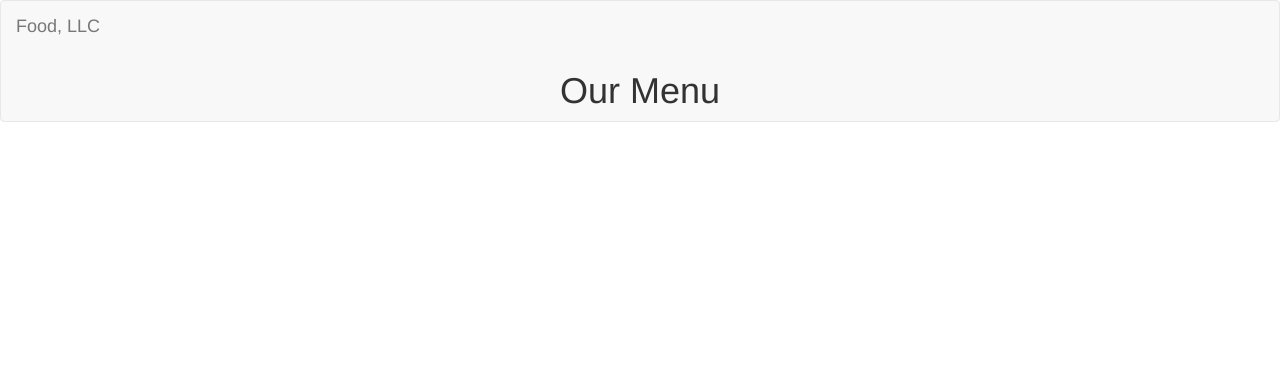
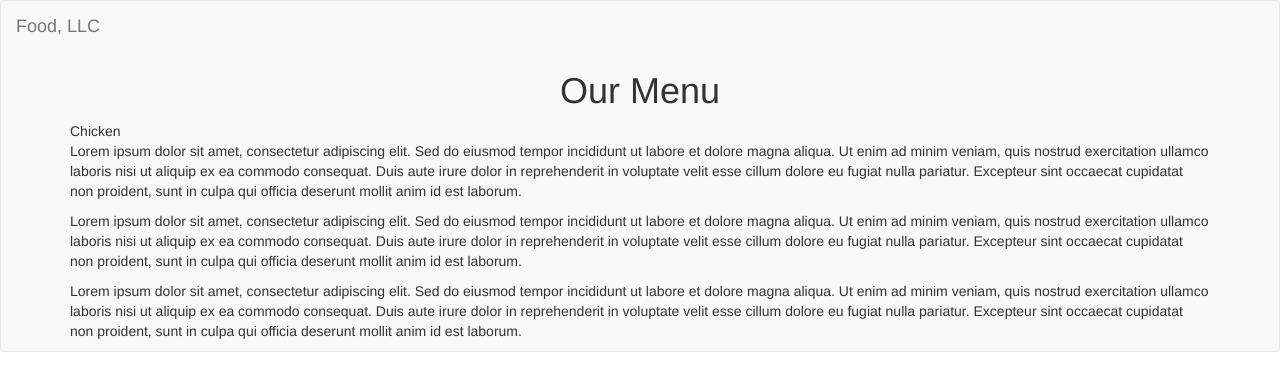
Before and after one commit to curiousbrush/coursera-test, a plain HTML site: page module3-solution/index.html in a window 1280 px wide. Drawn offline with Linux system fonts and the light colour scheme.

Commit message:
Update index.html

```diff
--- a/module3-solution/index.html
+++ b/module3-solution/index.html
@@ -31,9 +31,39 @@
         <li><a href="#">Sushi</a></li>
       </ul>
     </div>
-
   </div>
   <h1 class="text-center">Our Menu</h1>
+     <div class="container">
+    <div class="row">
+      <div class="col-xs-12" id="menu-section>
+        <h2 class="text-center">Chicken</h2>
+        <p>
+        Lorem ipsum dolor sit amet, consectetur adipiscing elit. Sed do eiusmod tempor
+        incididunt ut labore et dolore magna aliqua. Ut enim ad minim veniam, quis nostrud
+        exercitation ullamco laboris nisi ut aliquip ex ea commodo consequat. Duis aute irure
+        dolor in reprehenderit in voluptate velit esse cillum dolore eu fugiat nulla pariatur.
+        Excepteur sint occaecat cupidatat non proident, sunt in culpa qui officia deserunt
+        mollit anim id est laborum.
+      </p>
+      <p>
+        Lorem ipsum dolor sit amet, consectetur adipiscing elit. Sed do eiusmod tempor
+        incididunt ut labore et dolore magna aliqua. Ut enim ad minim veniam, quis nostrud
+        exercitation ullamco laboris nisi ut aliquip ex ea commodo consequat. Duis aute irure
+        dolor in reprehenderit in voluptate velit esse cillum dolore eu fugiat nulla pariatur.
+        Excepteur sint occaecat cupidatat non proident, sunt in culpa qui officia deserunt
+        mollit anim id est laborum.
+      </p>
+      <p>
+        Lorem ipsum dolor sit amet, consectetur adipiscing elit. Sed do eiusmod tempor
+        incididunt ut labore et dolore magna aliqua. Ut enim ad minim veniam, quis nostrud
+        exercitation ullamco laboris nisi ut aliquip ex ea commodo consequat. Duis aute irure
+        dolor in reprehenderit in voluptate velit esse cillum dolore eu fugiat nulla pariatur.
+        Excepteur sint occaecat cupidatat non proident, sunt in culpa qui officia deserunt
+        mollit anim id est laborum.
+      </p>
+      </div>
+    </div>
+  </div>
 </nav>
 <script src="js/jquery-1.11.3.min.js"></script>
 <script src="js/bootstrap.min.js"></script>
```
